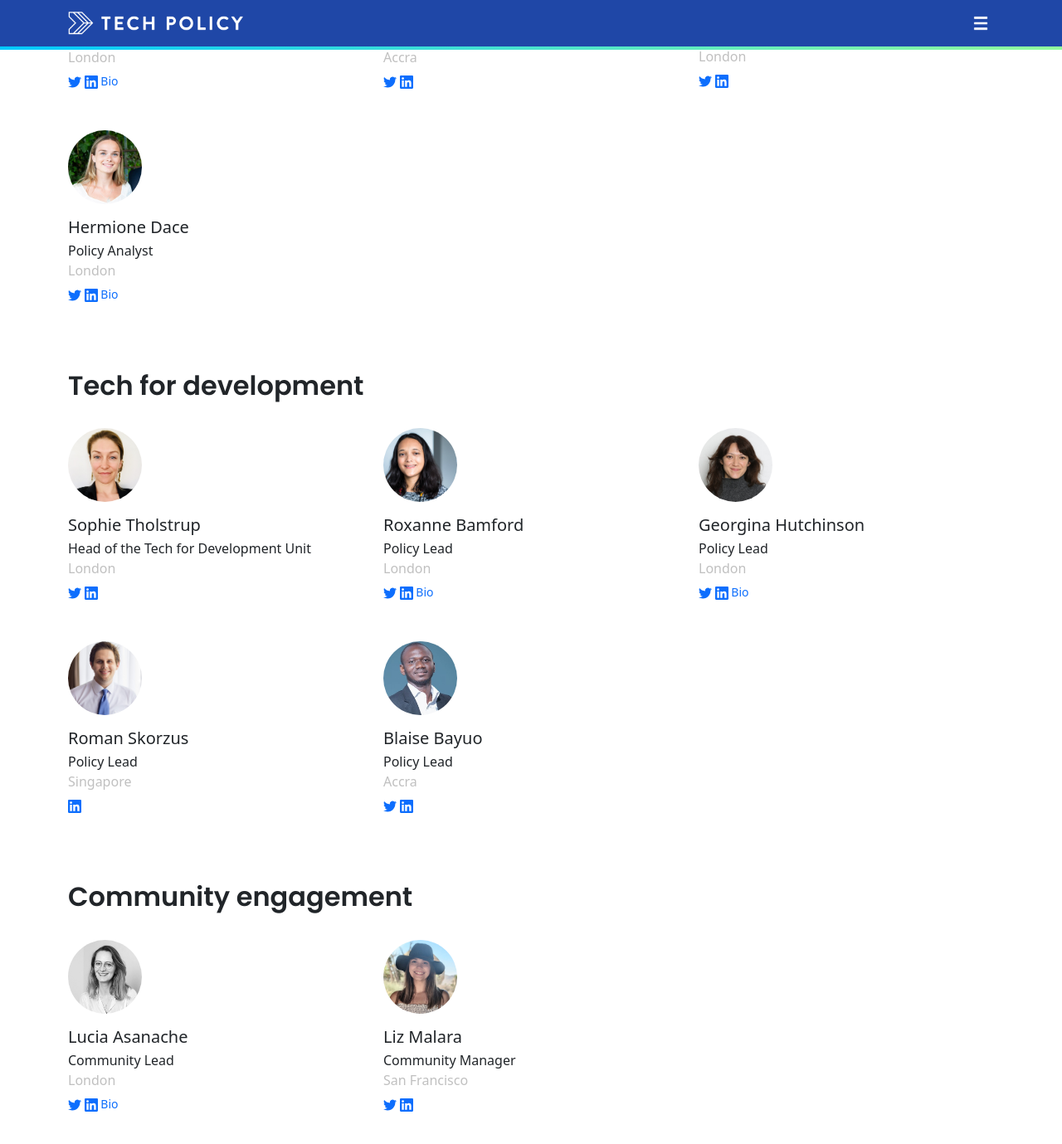
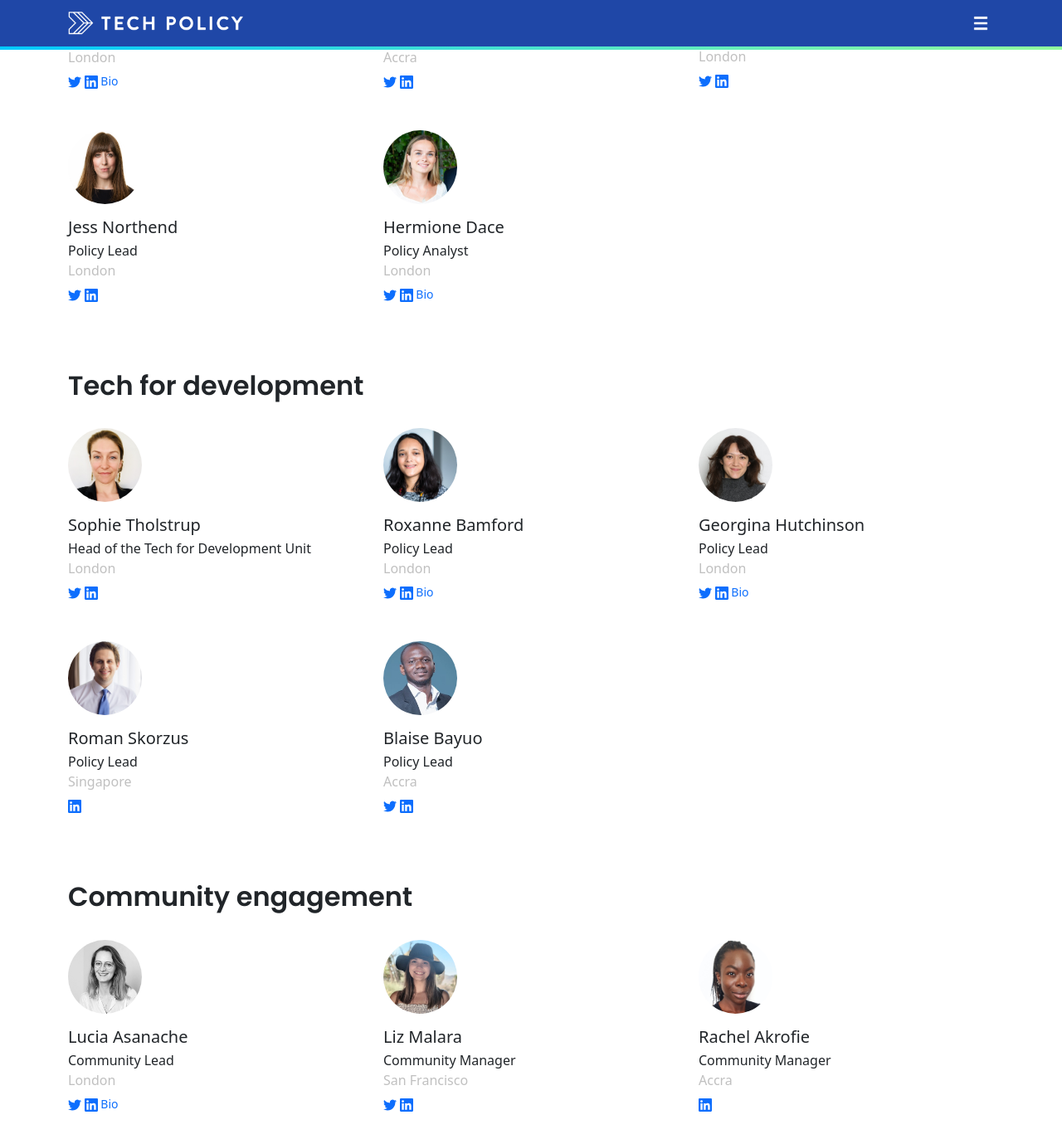
Before and after one commit to techpolicyio/techpolicyio.github.io, a Jekyll site: the page built from pages/people.md, in a window 1280 px wide and 1400 px high, scrolled down 2195 px. Shown: the top 1379 px of the window at 83% size. Built offline with Jekyll 4.4.1, drawn with Linux system fonts in a browser that asks for light colours.

Commit message:
Update team.yml

```diff
--- a/_data/team.yml
+++ b/_data/team.yml
@@ -110,6 +110,14 @@
   tbi:
   tw: henryfingerhut
   li: henry-fingerhut
+- name: Jess Northend
+  title: Policy Lead
+  unit: siu
+  geo: London
+  img: jess.jpg
+  tbi:
+  tw: jnorthend
+  li: jessicanorthend
 - name: Hermione Dace
   title: Policy Analyst
   unit: siu
@@ -174,3 +182,11 @@
   tbi:
   tw: MalaraElizabeth
   li: lizmalara
+- name: Rachel Akrofie
+  title: Community Manager
+  unit: cet
+  geo: Accra
+  img: rachel.jpg
+  tbi:
+  tw:
+  li: rachel-akrofie-a9aa0a103
```
